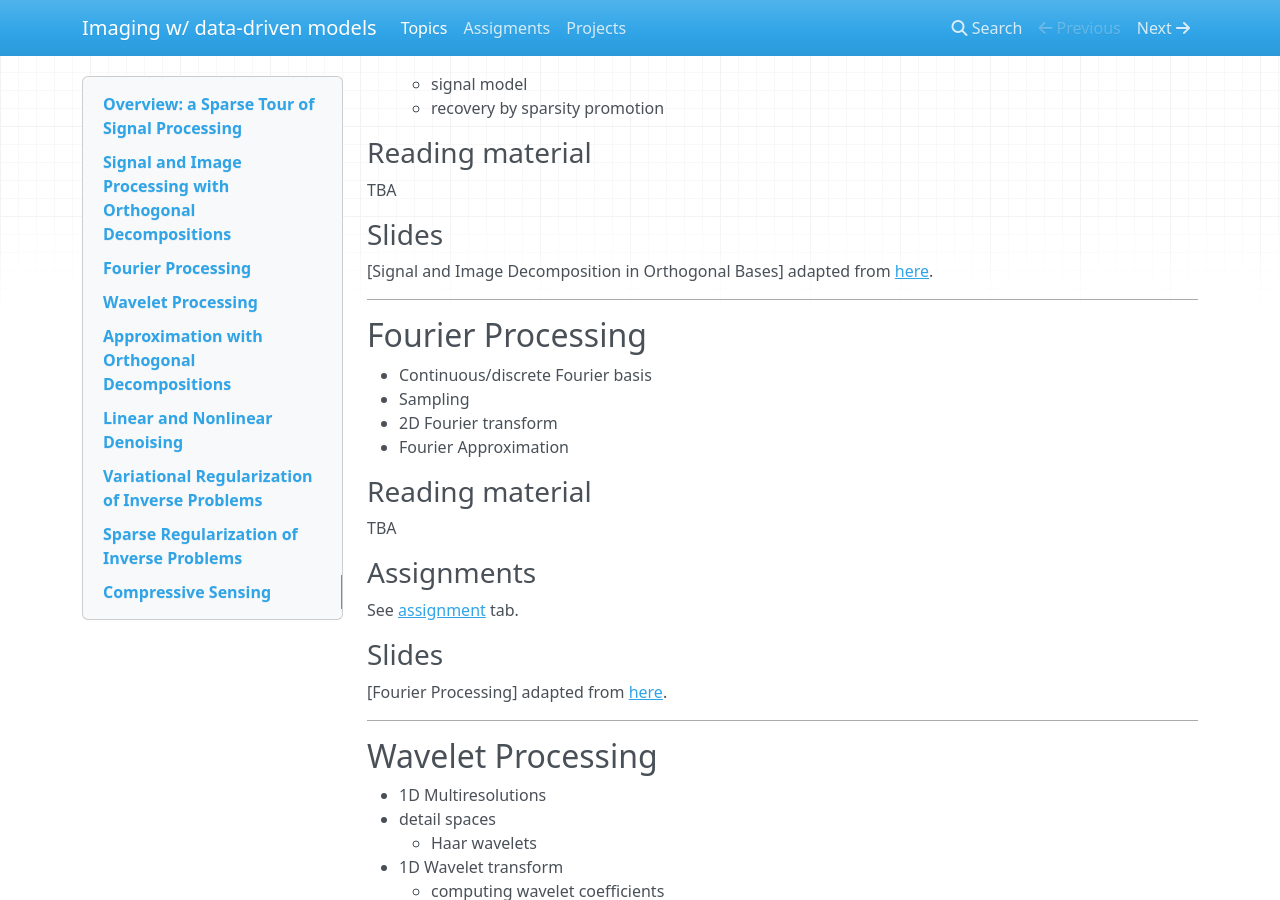
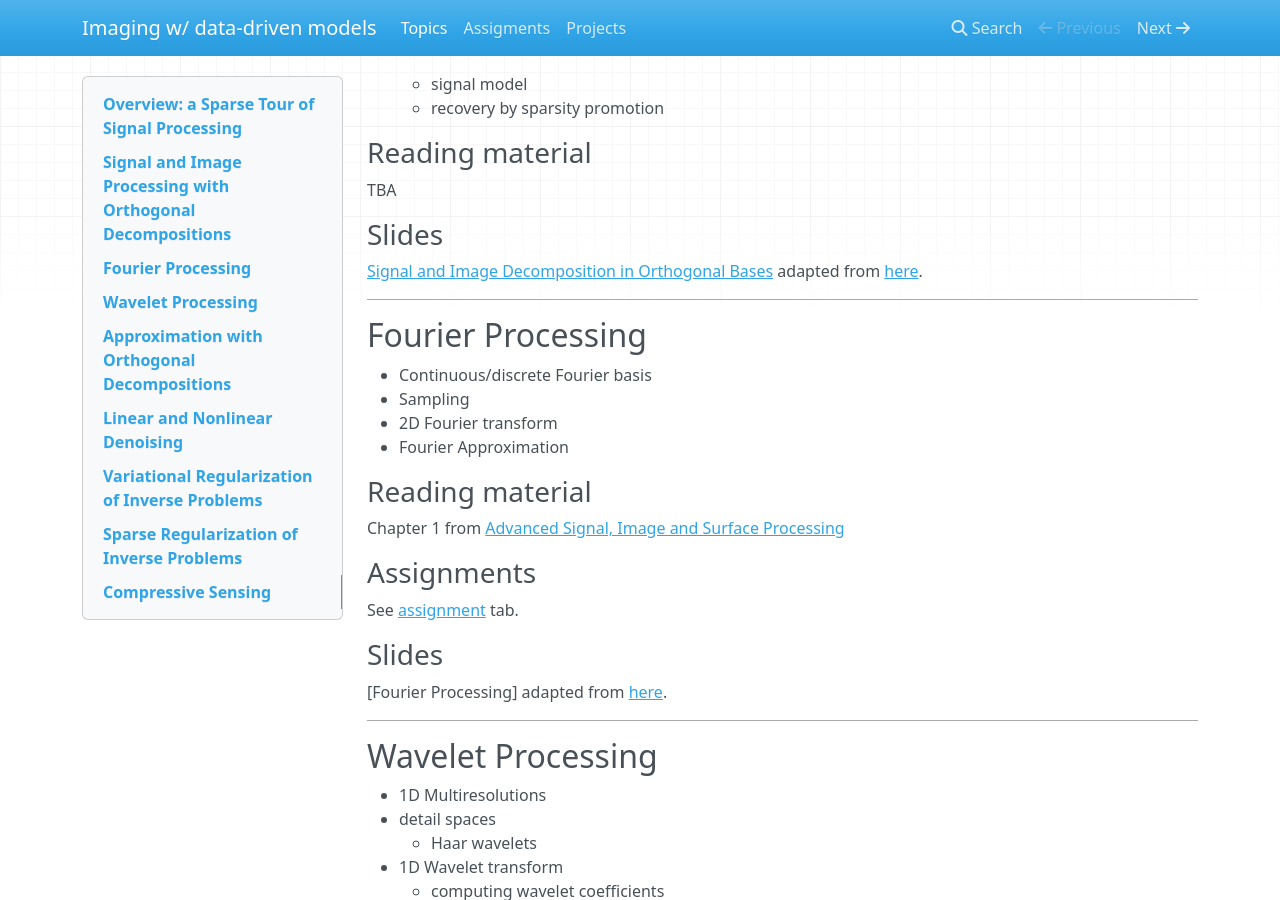
Before and after one commit to flexie/CSE-8803, an MkDocs documentation site: the page built from docs/outline.md, in a window 1280 px wide and 900 px high, scrolled down 472 px. Built offline with MkDocs 1.6.1, drawn with Linux system fonts in a browser that asks for light colours; nearby versions of some CDN libraries; old or Windows-style settings are respelled for this version of MkDocs.

Commit message:
Added intro

```diff
--- a/docs/outline.md
+++ b/docs/outline.md
@@ -27,6 +27,7 @@ TBA
 
 [Signal and Image Decomposition in Orthogonal Bases] adapted from [here].
 
+[Signal and Image Decomposition in Orthogonal Bases]:https://www.dropbox.com/s/efy6fghhip6y7ko/1-course-signal-orthobases-new.pdf?dl=0
 ***
 
 ## Fourier Processing
@@ -38,7 +39,9 @@ TBA
 
 ### Reading material
 
-TBA
+Chapter 1 from [Advanced Signal, Image and Surface Processing]
+
+[Advanced Signal, Image and Surface Processing]:https://www.dropbox.com/s/5pd1nec1cf7e2b4/AdvancedSignalProcessingNew.pdf?dl=0
 
 ### Assignments
 
```
